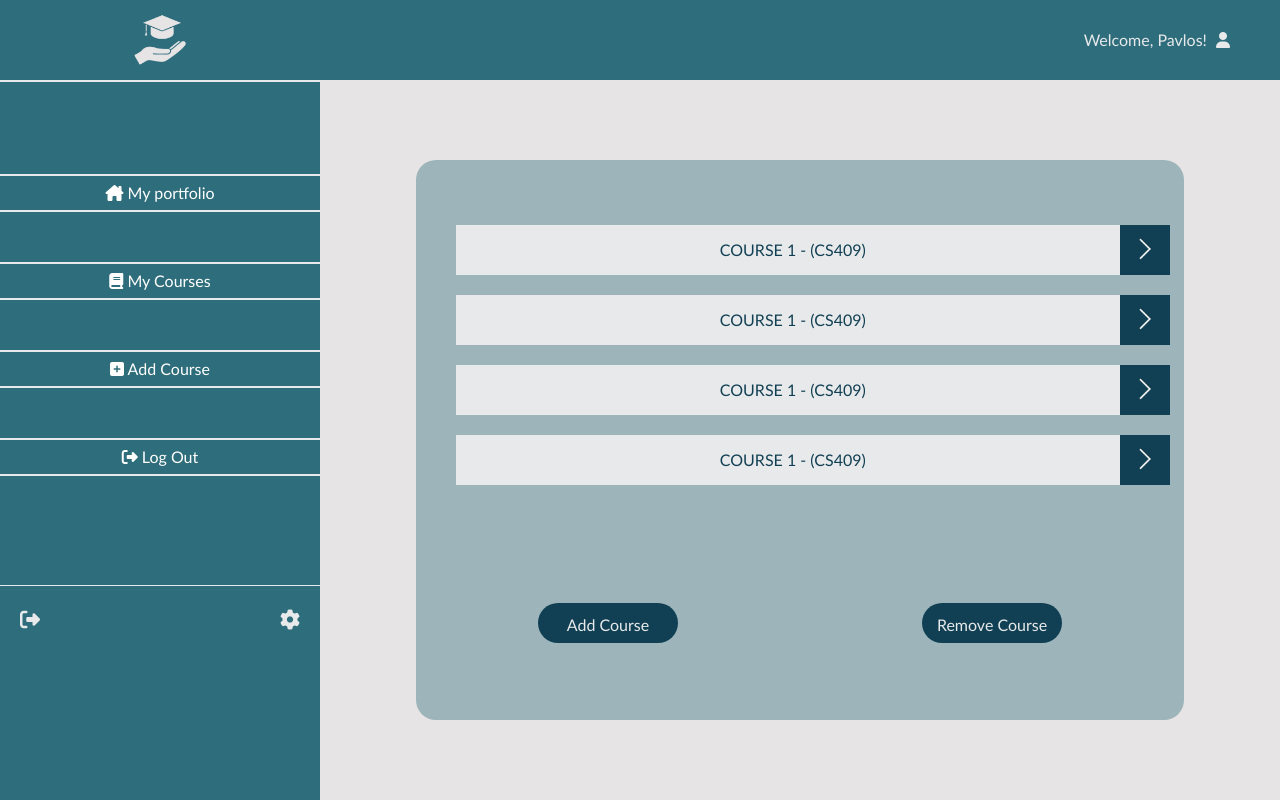
After one commit to SMisailidis/NeoLearn, a PHP site: page /viewStudCourses.php in a window 1280 px wide. The commit adds this page. Run offline with PHP 8.4, Linux system fonts and the light colour scheme.

Commit message:
View stud courses UI finished

```diff
--- /dev/null
+++ b/assets/css/viewStudCourses.css
@@ -0,0 +1,100 @@
+.mainScreenViewStudCoursesContainer {
+    display: flex;
+    justify-content: center;
+    flex-direction: column;
+    align-items: center;
+    flex-grow: 1;
+}
+
+.central-div {
+    width: 60vw;
+    height: 70vh;
+    display: flex;
+    justify-content: center;
+    flex-direction: column;
+    align-items: center;
+  box-sizing: border-box;
+  border-radius: 20px;
+  background-color: rgba(46, 107, 122, 0.4);
+  border-color: #114054;
+}
+
+.left-child {
+  width: 100%;
+  height: 100%;
+  padding: 30px;
+  box-sizing: border-box;
+  display: flex;
+  flex-direction: column;
+  align-items: flex-start;
+  margin-top: 25px;
+}
+
+.rectangle {
+  display: flex;
+  align-items: center;
+  width: 100%;
+  height: 50px;
+  background-color:#e8e9ea;
+  margin: 10px;
+  padding: 10px;
+  box-sizing: border-box;
+  text-align: center;
+}
+
+.rectangle .courseTitle {
+  width: 95%;
+}
+
+.rectangle .viewCourse {
+  width: 5%;
+  height: 50px;
+}
+
+.rectangle .viewCourse img {
+  width: 50px;
+  height: 50px;
+  object-fit: contain;
+  background-color: #114054;
+
+}
+
+.rectangle a:link,
+.rectangle a:visited {
+  text-decoration: none;
+  color: #114054;
+}
+
+
+.button-container {
+    display: flex;
+  align-items: center;
+  margin-left: auto;
+  height: 50px;
+}
+
+button {
+  padding: 10px;
+  font-size: 16px;
+  height: 40px;
+  width: 40px;
+}
+
+.right-child button{
+    height: 40px;
+    width: 140px;
+    border-radius: 20px;
+    background-color: #114054;
+    color: #e8e9ea;
+    text-align: center;
+    border:0;
+
+}
+
+.right-child {
+  width: 100%;
+  height: 100%;
+  display: flex;
+  justify-content: space-around ;
+  align-items: center;
+}
--- a/assets/js/login.js
+++ b/assets/js/login.js
@@ -93,7 +93,7 @@ $(document).ready(function () {
           },
           courses: {
             text: "My courses",
-            url: "myCourses.php",
+            url: "viewStudCourses.php",
             imgURL: "assets/images/accountInfoIcon.png",
           },
           addCourse: {
@@ -112,7 +112,7 @@ $(document).ready(function () {
         contentList = {
           viewAll: {
             text: "View All Courses",
-            url: "viewCourses.php",
+            url: "viewStudCourses.php",
             imgURL: "assets/images/showStudentsIcon.png",
           },
           addCourse: {
--- a/layout.php
+++ b/layout.php
@@ -20,6 +20,7 @@
         <link rel="stylesheet" href="assets/css/userHeader.css">
         <link rel="stylesheet" href="assets/css/portfolio.css">
         <link rel="stylesheet" href="assets/css/addCourse.css">
+        <link rel="stylesheet" href="assets/css/viewStudCourses.css">
         <!---------------->
 
         <!-- JS assets -->
--- /dev/null
+++ b/viewStudCourses.php
@@ -0,0 +1,31 @@
+<?php require 'layout.php' ?>
+<main class="mainScreenViewStudCoursesContainer">
+  <div class="central-div">
+      <div class="left-child">
+        <div class="rectangle">
+          <a class="courseTitle" href="">COURSE 1 - (CS409)</a>
+
+          <a class="viewCourse" href=""><img src="./assets/images/whiteRightarrow.png" alt="arrow"></a>
+        </div>
+        <div class="rectangle">
+          <a class="courseTitle" href="">COURSE 1 - (CS409)</a>
+          <a class="viewCourse" href=""><img src="./assets/images/whiteRightarrow.png" alt="arrow"></a>
+        </div>
+        <div class="rectangle">
+          <a class="courseTitle" href="">COURSE 1 - (CS409)</a>
+          <a class="viewCourse" href=""><img src="./assets/images/whiteRightarrow.png" alt="arrow"></a>
+        </div>
+        <div class="rectangle">
+          <a class="courseTitle"  href="">COURSE 1 - (CS409)</a>
+          <a class="viewCourse" href=""><img src="./assets/images/whiteRightarrow.png" alt="arrow"></a>
+        </div>
+      </div>
+      <div class="right-child">
+        <button>Add Course</button>
+        <button>Remove Course</button>
+      </div>
+    </div>
+          </div>
+</main>
+    </body>
+</html>
```
Also changed, not shown: assets/images/whiteRightarrow.png (added).
